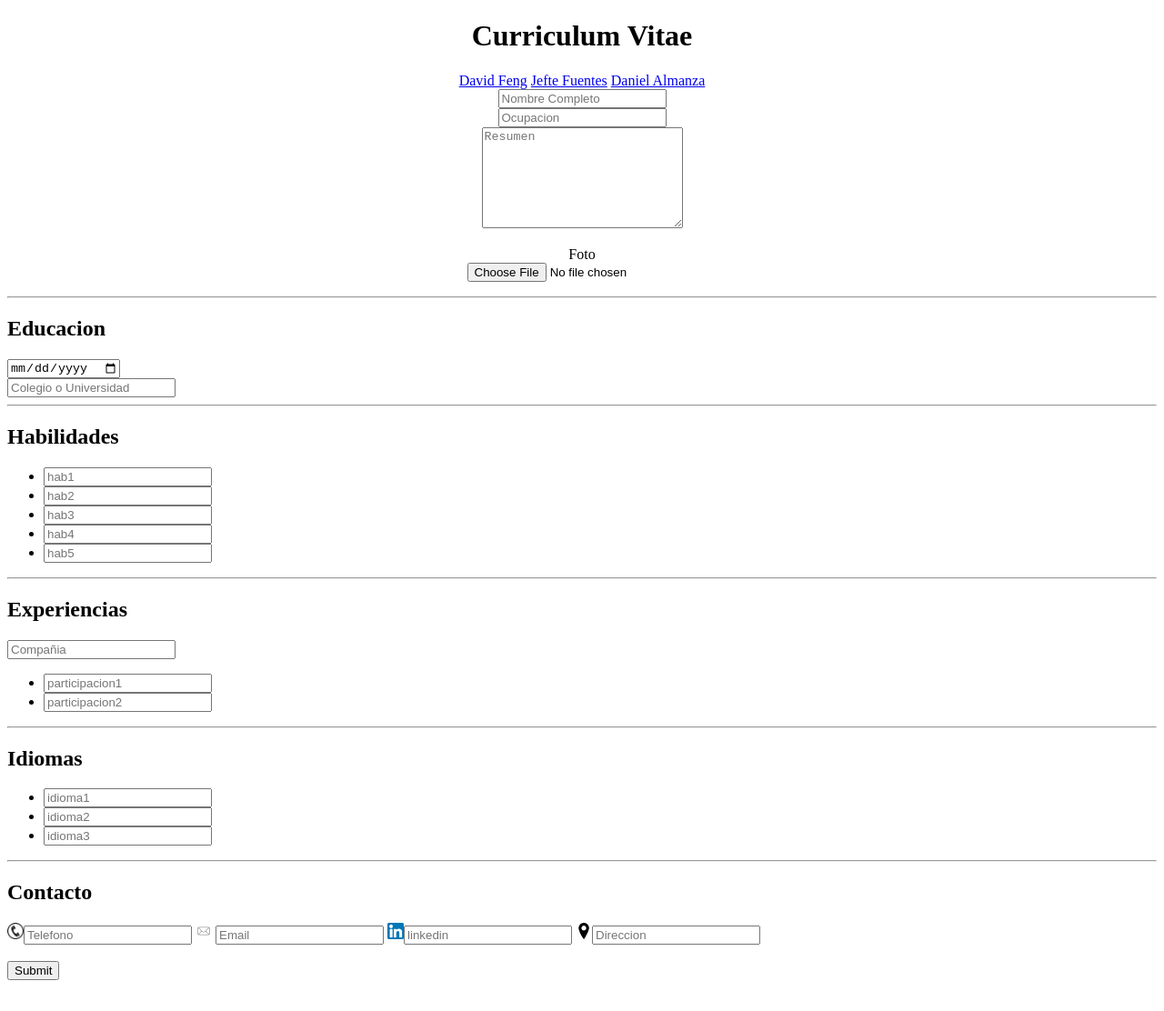
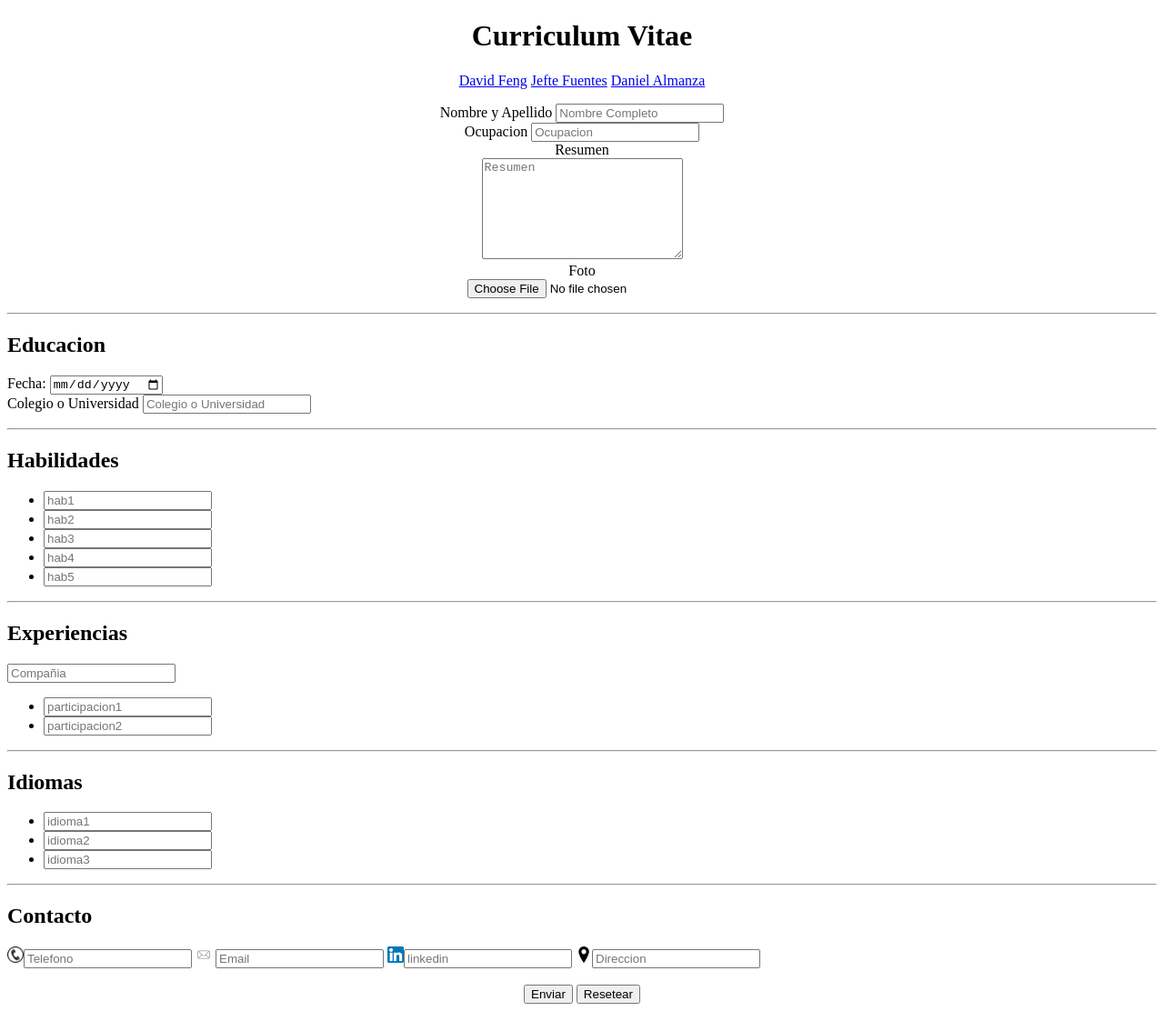
Before and after one commit to TheDavidFW/laboratorio, a plain HTML site: page lab4/CrearCV.html in a window 1280 px wide. Shown: the whole page at 91% size. Before the commit the page ends 1086 px from the top, so only its background shows below. Drawn offline with Linux system fonts and the light colour scheme.

Commit message:
cambio de titulo

```diff
--- a/lab4/CrearCV.html
+++ b/lab4/CrearCV.html
@@ -21,21 +21,31 @@
     <section>
         <form action="David.html">
             <center>
+                <p>
+                    Nombre y Apellido
                     <input type="text" placeholder="Nombre Completo">
                     <br>
+                    Ocupacion
                     <input type="text" placeholder="Ocupacion">
                     <br>
+                    Resumen
+                    <br>
                     <textarea name="" id="" cols="25" rows="7" placeholder="Resumen"></textarea>
-                <p>
-                    Foto<br>
+                    <br>
+                    Foto
+                    <br>
                     <input type="file">
                 </p>
             </center>
             <hr>
             <h2>Educacion</h2>
+            <p>
+                Fecha:
                 <input type="date">
                 <br>
+                Colegio o Universidad
                 <input type="text" placeholder="Colegio o Universidad">
+            </p>
             <hr>
             <h2>Habilidades</h2>
             <ul>
@@ -86,7 +96,10 @@
             <img src="img/linkedin.png" alt="" width="18" height="18"><input type="text" placeholder="linkedin">
             <img src="img/location.png" alt="" width="18" height="18"><input type="text" placeholder="Direccion">
             <br><br>
-            <input type="submit">
+            <center>
+                <input type="submit" value="Enviar">
+                <input type="reset" value="Resetear">
+            </center>
         </form>
     </section>
 </body>
```
Also changed, not shown: lab4/index.html (+1 -1 lines). Lines whose indentation alone changed are shown as unchanged.
